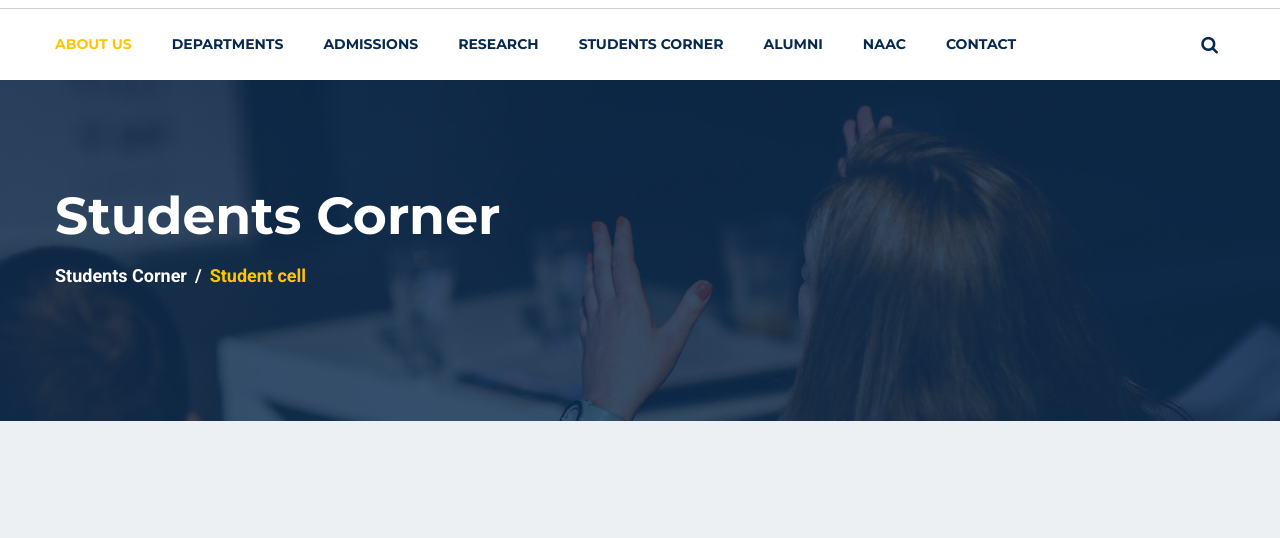
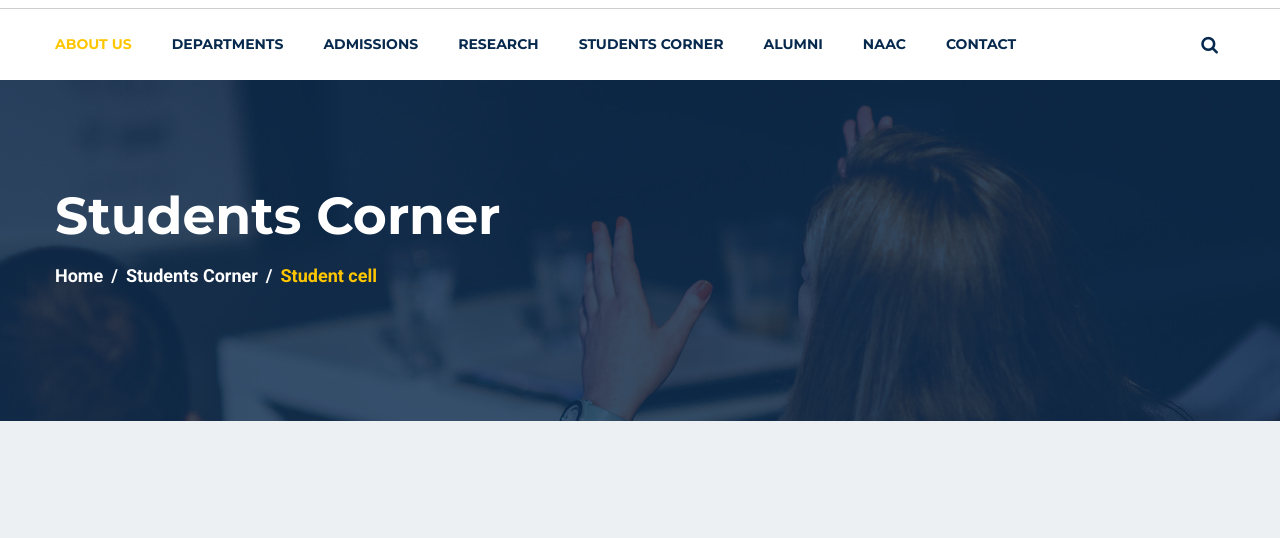
Before and after one commit to toufik1303/medical_clg, a plain HTML site: page students_cell.html in a window 1280 px wide. Shown: the part 200-738 px from the top of the page. Drawn offline with Linux system fonts and the light colour scheme; some packages are replaced by stand-ins of ours.

Commit message:
Update students_cell.html

```diff
--- a/students_cell.html
+++ b/students_cell.html
@@ -253,6 +253,7 @@
                         <h2>Students Corner</h2>
                         <nav aria-label="breadcrumb">
                             <ol class="breadcrumb">
+                                <li class="breadcrumb-item"><a href="#">Home</a></li>
                                 <li class="breadcrumb-item"><a href="#">Students Corner</a></li>
                                 <li class="breadcrumb-item active" aria-current="page">Student cell</li>
                             </ol>
```
